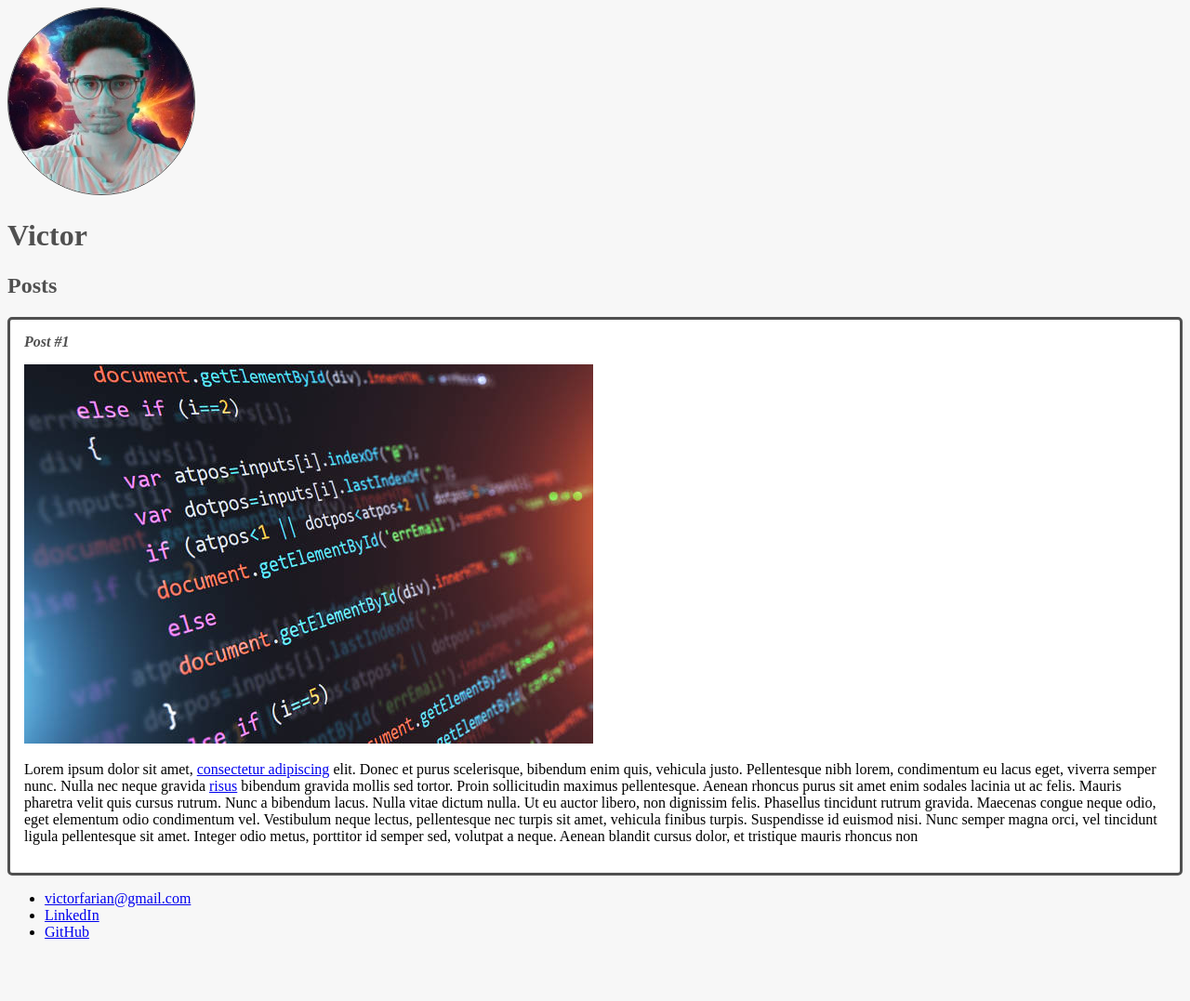
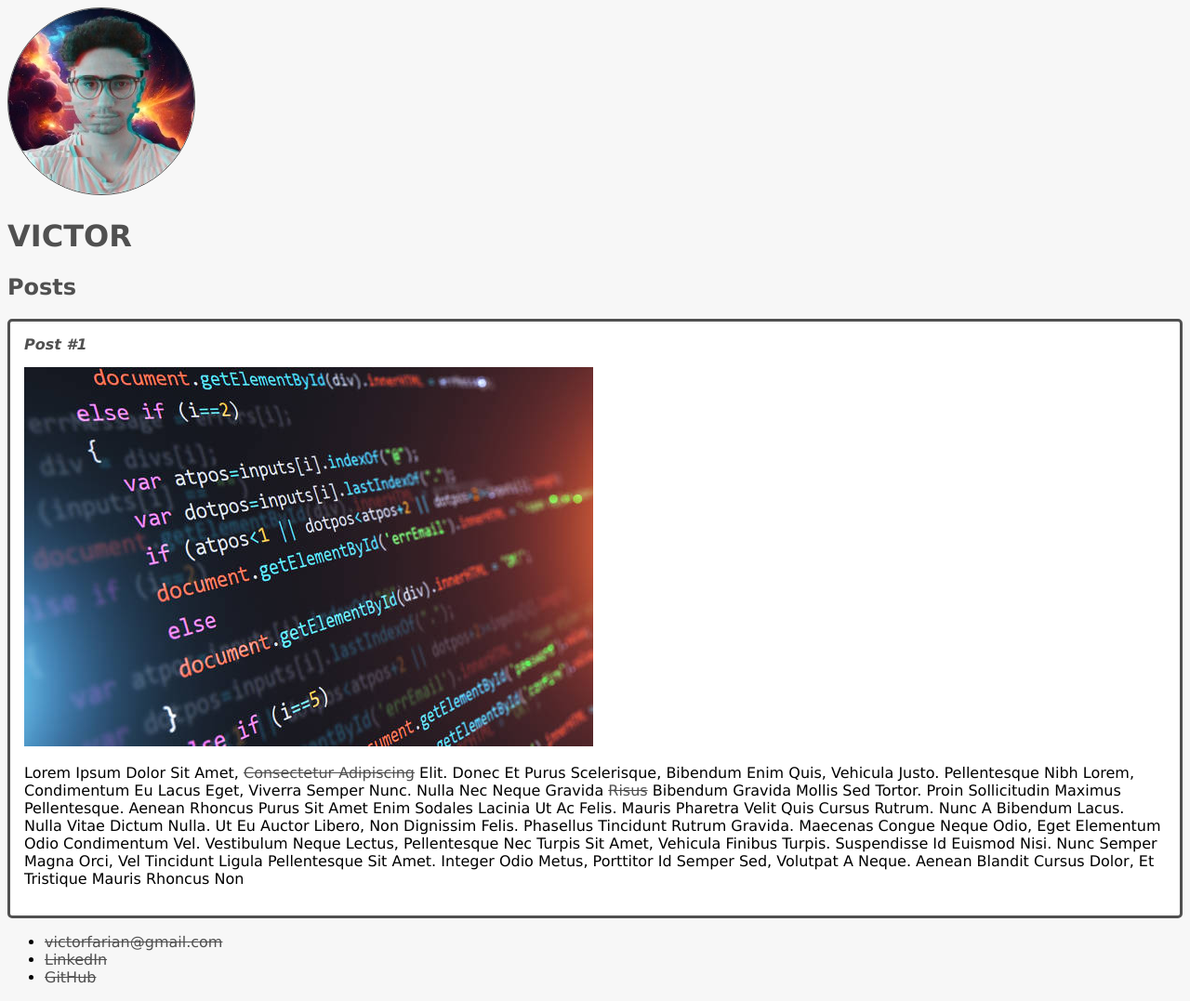
Before and after one commit to victot-exe/html-css, a plain HTML site: page index.html in a window 1280 px wide. Shown: the whole page at 93% size. Before the commit the page ends 1028 px from the top, so only its background shows below. Drawn offline with Linux system fonts and the light colour scheme.

Commit message:
Mexendo nas fontes do documento

```diff
--- a/style.css
+++ b/style.css
@@ -1,5 +1,7 @@
 body{
     background: #f7f7f7;
+    font-family: Verdana, Geneva, Tahoma, sans-serif;
+
 }
 
 .photo{
@@ -8,6 +10,16 @@ body{
 }
 
 #title, .subtitle, .post_title{
+    color: #505050;
+}
+
+#title{
+    font-size: 40;
+    text-transform: uppercase;
+}
+
+a{
+    text-decoration: line-through;
     color: #505050;
 }
 
@@ -29,6 +41,7 @@ body{
 .post_content{
     margin: 0;
     margin-bottom: 15px;
+    text-transform: capitalize;
 }
 
 .post_image{
```
